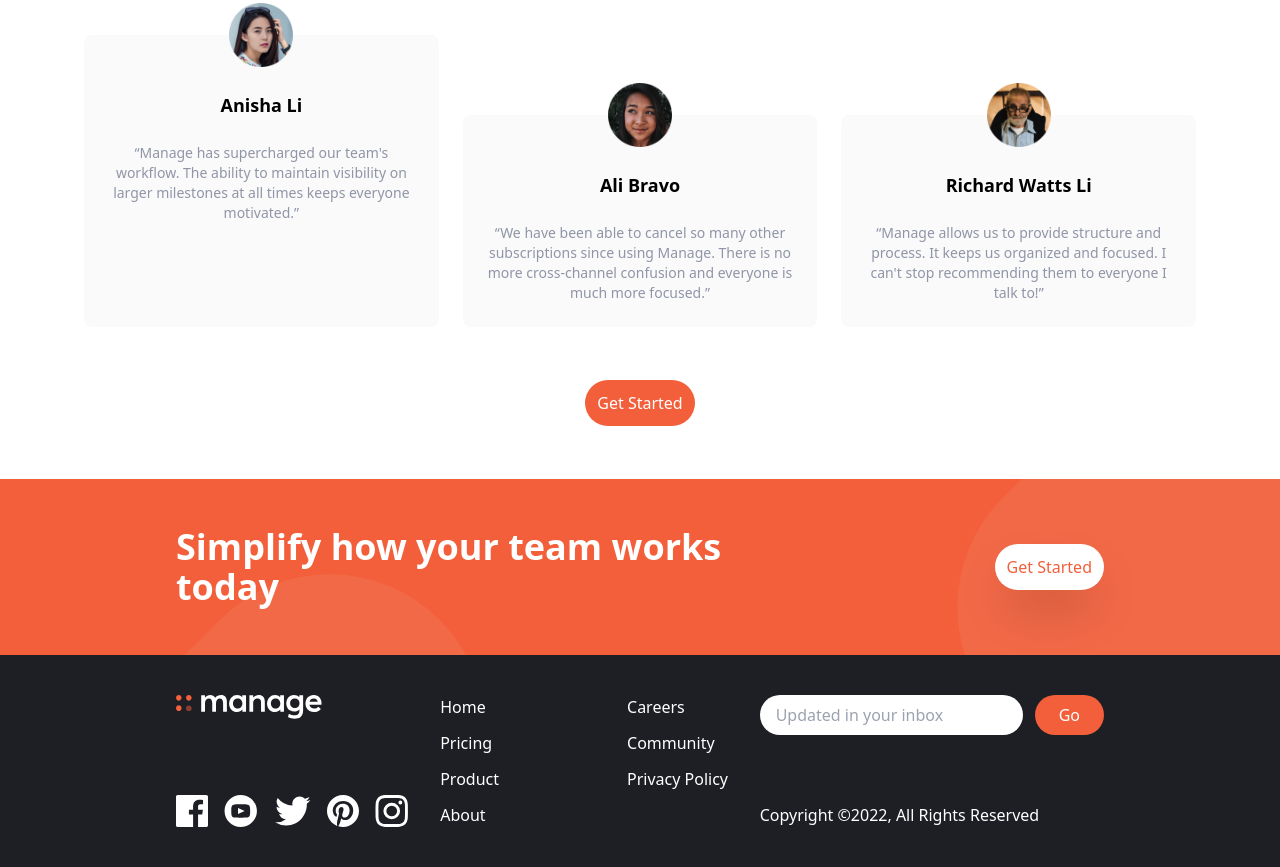
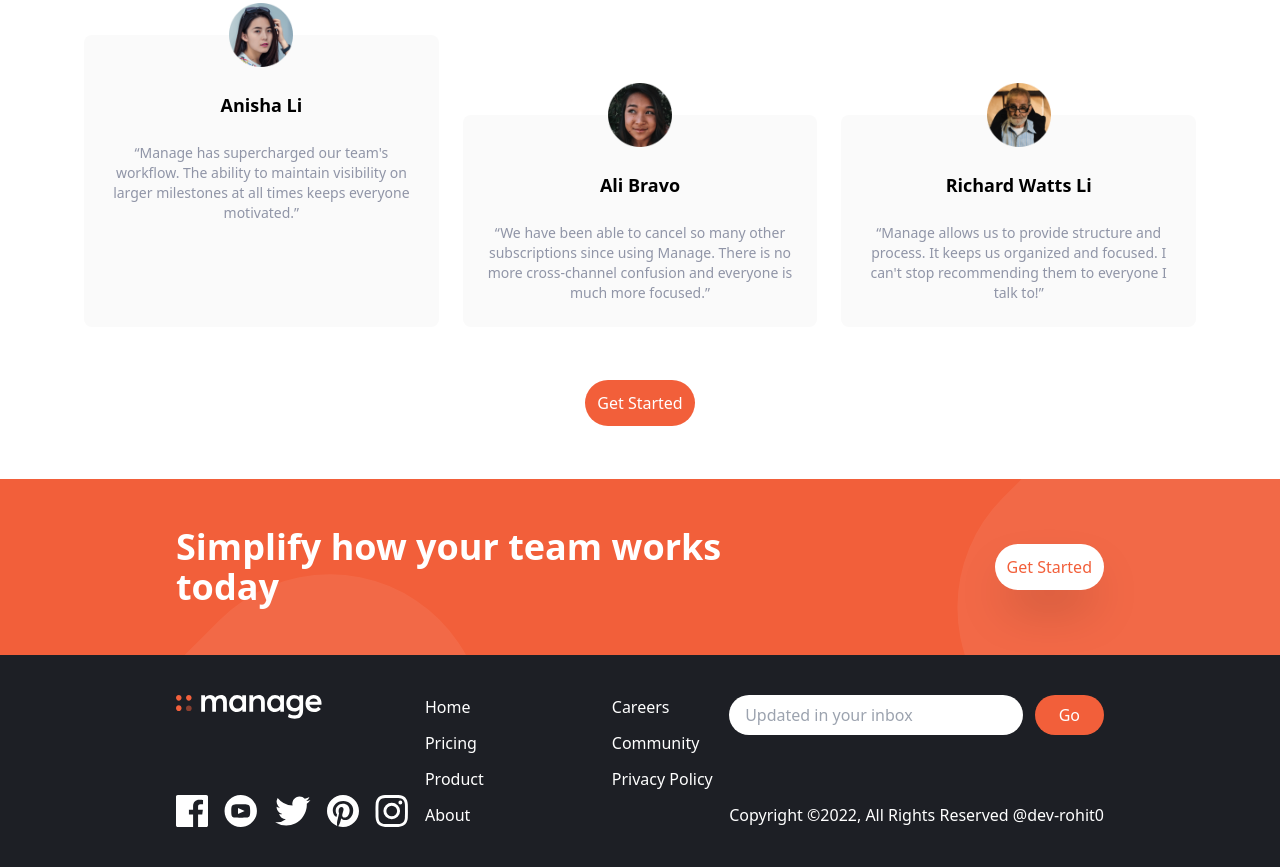
Before and after one commit to dev-rohit0/ManagePage, a website built with Vite: page index.html in a window 1280 px wide. Shown: the part 1377-2244 px from the top of the page. Built offline with nearby package versions, Linux system fonts and the light colour scheme; files whose address does not match are found by name.

Commit message:
Update index.html

```diff
--- a/index.html
+++ b/index.html
@@ -234,7 +234,7 @@
                     </div>
                 </form>
                 <div class="hidden text-white md:block">
-                    Copyright &copy;2022, All Rights Reserved
+                    Copyright &copy;2022, All Rights Reserved @dev-rohit0
                 </div>
             </div>
         </div>
```
